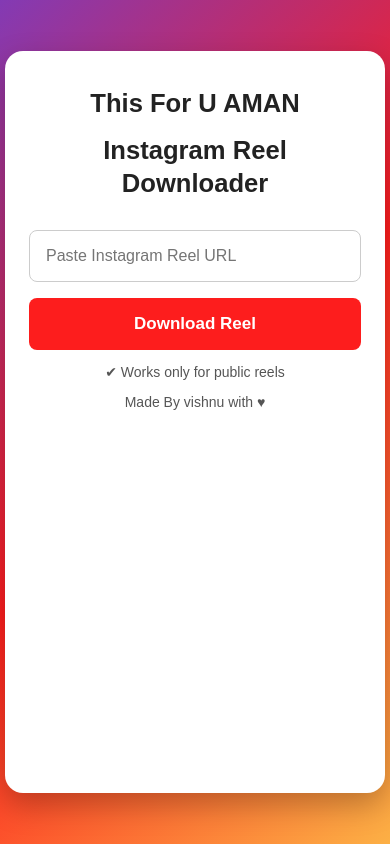
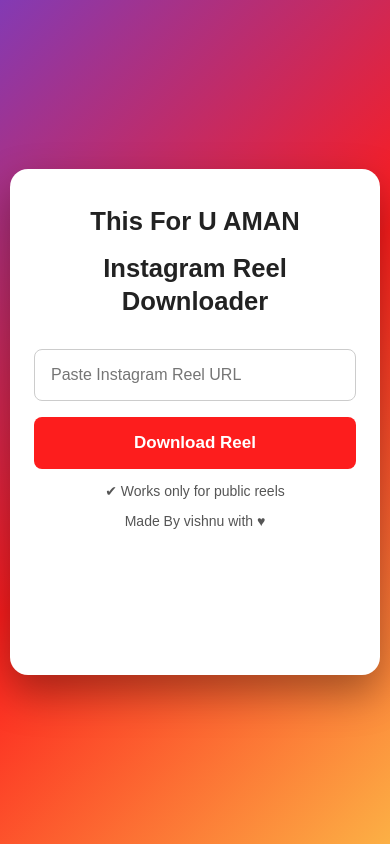
Before and after one commit to vishnusharma17/instagram_reels_downloader, a Flask app: page / in a window 390 px wide. Run offline with Flask 3, Linux system fonts and the light colour scheme.

Commit message:
final commit

```diff
--- a/static/style.css
+++ b/static/style.css
@@ -35,7 +35,7 @@ body {
   padding: 30px;
   border-radius: 14px;
   text-align: center;
-  box-shadow: 0 12px 30px rgba(0,0,0,0.25);
+  box-shadow: 0 18px 40px rgba(0,0,0,0.35);
 }
 
 /* Headings */
@@ -44,6 +44,7 @@ body {
   margin-bottom: 14px;
   color: #222;
   line-height: 1.3;
+
 }
 
 /* Input */
@@ -92,10 +93,11 @@ button:hover {
 
   .card {
     width: 100%;
-    max-width: calc(100vw - 10px); /* 👈 almost touch */
-    min-height: 88svh;             /* 👈 big card */
+    max-width: calc(100vw - 20px); /* 👈 almost touch */
+    min-height: 60svh;             /* 👈 big card */
     padding: 36px 24px;
     border-radius: 18px;
+    box-shadow: 0 18px 40px rgba(0,0,0,0.35);
   }
 
   .card h1 {
```
